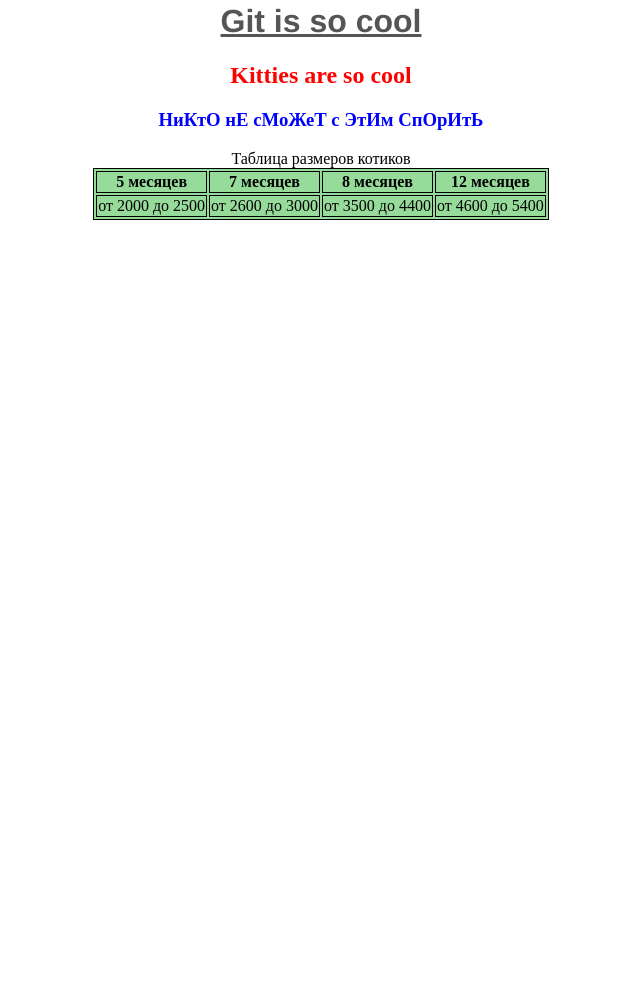
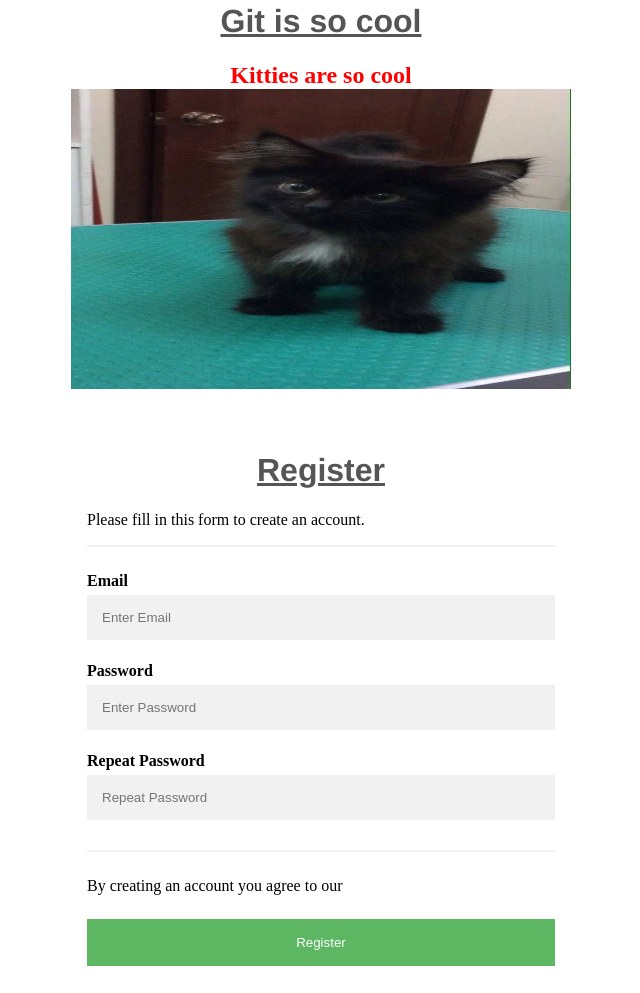
Before and after one commit to lemonhoup7/project1, a plain HTML site: page index.html in a window 1280 px wide. Shown: the part 18-1011 px from the top of the page, without its empty margins (319-959 px from the left). Before the commit the page ends 800 px from the top, so only its background shows below. Drawn offline with Linux system fonts and the light colour scheme.

Commit message:
6th commit

```diff
--- a/css/style.css
+++ b/css/style.css
@@ -18,8 +18,65 @@ h3{
 }
 
 table, th, td{
-    text-align: center;
     background-color:#97DB9A;
     border: 1px solid;
     margin: auto;
 }
+
+img {
+    width: 500px;
+    height: 300px;
+    text-align: center;
+}
+
+* {
+    box-sizing: border-box;
+}
+
+
+.container {
+    padding: 16px;
+    background-color: white;
+    width: 500px;
+    margin: auto;
+}
+
+
+input[type=text], input[type=password] {
+    width: 100%;
+    padding: 15px;
+    margin: 5px 0 22px 0;
+    display: inline-block;
+    border: none;
+    background: #f1f1f1;
+}
+
+input[type=text]:focus, input[type=password]:focus {
+    background-color: #ddd;
+    outline: none;
+}
+
+hr {
+    border: 1px solid #f1f1f1;
+    margin-bottom: 25px;
+}
+
+.registerbtn {
+    background-color: #4CAF50;
+    color: white;
+    padding: 16px 20px;
+    margin: 8px 0;
+    border: none;
+    cursor: pointer;
+    width: 100%;
+    opacity: 0.9;
+}
+
+.registerbtn:hover {
+    opacity: 1;
+}
+
+
+a {
+    color: dodgerblue;
+}
--- a/index.html
+++ b/index.html
@@ -13,12 +13,34 @@
             Git is so cool
         </h1>
     </header>
-    <main>
-        <h2>
-            Kitties are so cool
+    <main class="middle">
+        <h2>Kitties are so cool <br>
+        <img src="img/kitties.jpg" alt="#">
         </h2>
+
     </main>
     <footer>
+        <form action="#">
+            <div class="container">
+              <h1>Register</h1>
+              <p>Please fill in this form to create an account.</p>
+              <hr>
+
+              <label for="email"><b>Email</b></label>
+              <input type="text" placeholder="Enter Email" name="email" required>
+
+              <label for="psw"><b>Password</b></label>
+              <input type="password" placeholder="Enter Password" name="psw" required>
+
+              <label for="psw-repeat"><b>Repeat Password</b></label>
+              <input type="password" placeholder="Repeat Password" name="psw-repeat" required>
+              <hr>
+              <p>By creating an account you agree to our</p>
+
+              <button type="submit" class="registerbtn">Register</button>
+            </div>
+
+          </form>
 <h3>
     НиКтО нЕ сМоЖеТ с ЭтИм СпОрИтЬ
 </h3>
```
Also changed, not shown: img/kitties.jpg (added).
